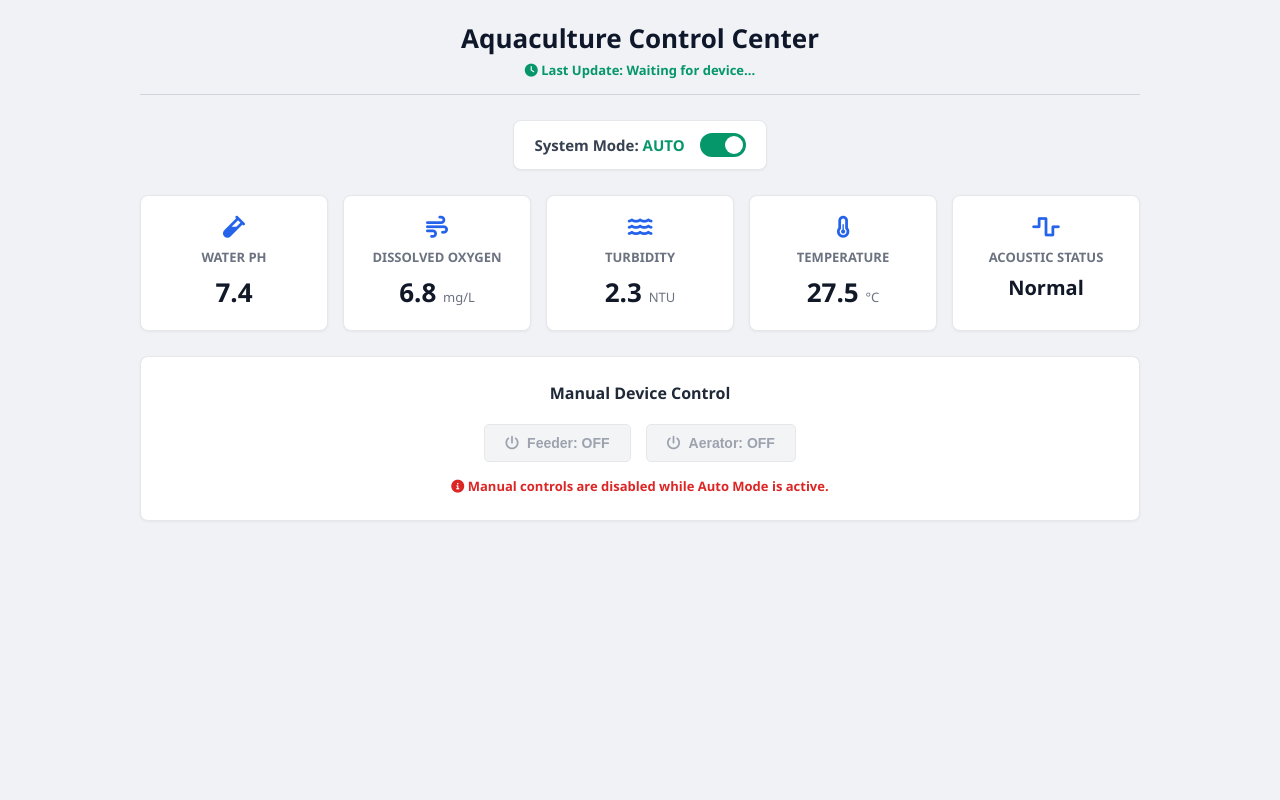
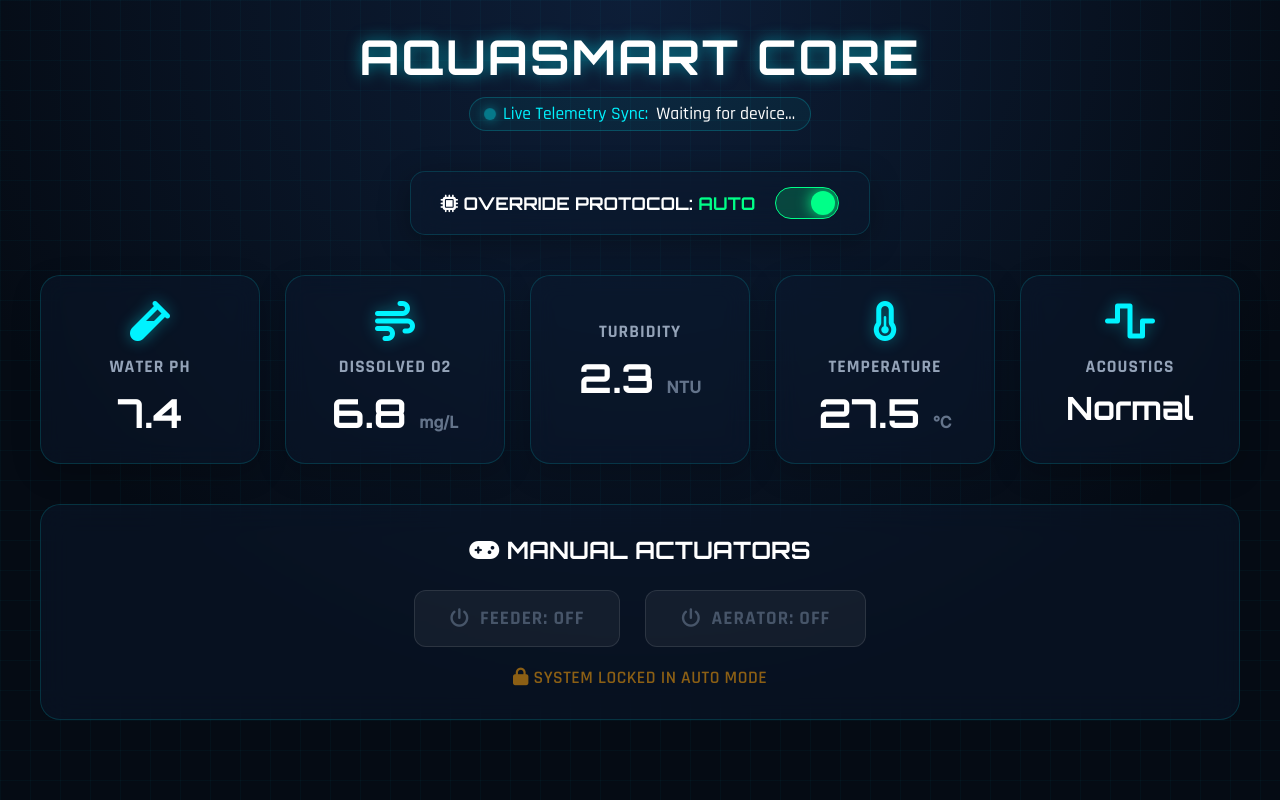
Before and after one commit to boaz22914149-sys/Aqua-Smart-System, a Flask app: page / in a window 1280 px wide. Run offline with Flask 3, Linux system fonts and the light colour scheme.

Commit message:
Update index.html

```diff
--- a/templates/index.html
+++ b/templates/index.html
@@ -3,117 +3,225 @@
 <head>
     <meta charset="UTF-8">
     <meta name="viewport" content="width=device-width, initial-scale=1.0">
-    <title>Aquaculture Admin Panel</title>
-    <link href="https://cdnjs.cloudflare.com/ajax/libs/font-awesome/6.0.0/css/all.min.css" rel="stylesheet">
+    <title>AquaSmart | Ultra Pro</title>
+    <link href="https://cdnjs.cloudflare.com/ajax/libs/font-awesome/6.4.0/css/all.min.css" rel="stylesheet">
+    <link href="https://fonts.googleapis.com/css2?family=Orbitron:wght@500;700&family=Rajdhani:wght@500;600;700&family=Inter:wght@400;500&display=swap" rel="stylesheet">
+
     <style>
+        :root {
+            --bg-deep: #050b14;
+            --glass-bg: rgba(13, 25, 48, 0.45);
+            --glass-border: rgba(0, 243, 255, 0.15);
+            --neon-cyan: #00f3ff;
+            --neon-green: #00ff88;
+            --neon-red: #ff003c;
+            --text-main: #e2e8f0;
+        }
+
+        * { margin: 0; padding: 0; box-sizing: border-box; }
+
         body {
-            font-family: 'Segoe UI', Tahoma, Geneva, Verdana, sans-serif;
-            background-color: #f0f2f5;
-            color: #333;
-            margin: 0;
-            padding: 20px;
+            font-family: 'Inter', sans-serif;
+            background: radial-gradient(circle at 50% 0%, #0d1e38 0%, var(--bg-deep) 70%);
+            color: var(--text-main);
+            min-height: 100vh;
+            padding: 2vw;
+            overflow-x: hidden;
         }
-        .container { max-width: 1000px; margin: 0 auto; }
 
-        .header { text-align: center; margin-bottom: 25px; padding-bottom: 15px; border-bottom: 1px solid #d1d5db; }
-        .header h1 { color: #0f172a; margin: 0; font-size: 26px; }
-        .last-sync { font-size: 13px; color: #059669; margin-top: 5px; font-weight: bold; }
+        /* Animated Background Particles Grid */
+        body::before {
+            content: ''; position: fixed; top: 0; left: 0; width: 100%; height: 100%;
+            background-image:
+                linear-gradient(rgba(0, 243, 255, 0.03) 1px, transparent 1px),
+                linear-gradient(90deg, rgba(0, 243, 255, 0.03) 1px, transparent 1px);
+            background-size: 30px 30px; z-index: -1;
+        }
 
-        .system-mode {
-            background: #ffffff; padding: 12px 20px; border-radius: 8px; width: max-content;
-            margin: 0 auto 25px auto; border: 1px solid #e5e7eb; box-shadow: 0 1px 2px rgba(0,0,0,0.05);
-            display: flex; align-items: center; gap: 15px;
+        .container { max-width: 1200px; margin: 0 auto; }
+
+        /* Glowing Header */
+        .header {
+            text-align: center; margin-bottom: 40px; position: relative;
         }
-        .system-mode h3 { margin: 0; font-size: 15px; color: #374151; }
+        .header h1 {
+            font-family: 'Orbitron', sans-serif; font-size: clamp(1.8rem, 4vw, 3rem);
+            color: #fff; text-transform: uppercase; letter-spacing: 2px;
+            text-shadow: 0 0 15px rgba(0, 243, 255, 0.5); margin-bottom: 10px;
+        }
+        .live-status {
+            display: inline-flex; align-items: center; gap: 8px;
+            font-family: 'Rajdhani', sans-serif; font-size: 1.1rem; color: var(--neon-cyan);
+            background: rgba(0, 243, 255, 0.05); padding: 5px 15px; border-radius: 20px;
+            border: 1px solid rgba(0, 243, 255, 0.2);
+        }
+        .pulse-dot {
+            width: 10px; height: 10px; background: var(--neon-cyan);
+            border-radius: 50%; box-shadow: 0 0 10px var(--neon-cyan);
+            animation: pulse 1.5s infinite;
+        }
 
-        .switch { position: relative; display: inline-block; width: 46px; height: 24px; }
-        .switch input { opacity: 0; width: 0; height: 0; }
-        .slider { position: absolute; cursor: pointer; top: 0; left: 0; right: 0; bottom: 0; background-color: #cbd5e1; transition: .3s; border-radius: 34px; }
-        .slider:before { position: absolute; content: ""; height: 18px; width: 18px; left: 3px; bottom: 3px; background-color: white; transition: .3s; border-radius: 50%; }
-        input:checked + .slider { background-color: #059669; }
-        input:checked + .slider:before { transform: translateX(22px); }
+        @keyframes pulse { 0% { opacity: 1; transform: scale(1); } 50% { opacity: 0.4; transform: scale(1.2); } 100% { opacity: 1; transform: scale(1); } }
 
-        .grid { display: grid; grid-template-columns: repeat(auto-fit, minmax(170px, 1fr)); gap: 15px; margin-bottom: 25px; }
-        .card {
-            background: #ffffff; padding: 20px; border-radius: 8px; border: 1px solid #e5e7eb;
-            text-align: center; box-shadow: 0 1px 3px rgba(0,0,0,0.05);
+        /* Auto Mode Switch - Ultra UI */
+        .mode-container {
+            display: flex; justify-content: center; margin-bottom: 40px;
         }
-        .card i { font-size: 22px; color: #2563eb; margin-bottom: 10px; }
-        .card h4 { margin: 0 0 8px 0; font-size: 13px; color: #6b7280; text-transform: uppercase; }
-        .card .value { font-size: 26px; font-weight: bold; color: #111827; }
-        .card .unit { font-size: 13px; color: #6b7280; font-weight: normal; }
+        .glass-panel {
+            background: var(--glass-bg); backdrop-filter: blur(16px); -webkit-backdrop-filter: blur(16px);
+            border: 1px solid var(--glass-border); border-radius: 15px;
+            padding: 15px 30px; display: flex; align-items: center; gap: 20px;
+            box-shadow: 0 8px 32px rgba(0, 0, 0, 0.3);
+        }
+        .glass-panel h3 { font-family: 'Orbitron', sans-serif; font-size: 1.1rem; color: #fff; }
 
-        .controls-wrapper { background: #ffffff; padding: 25px; border-radius: 8px; border: 1px solid #e5e7eb; text-align: center; box-shadow: 0 1px 3px rgba(0,0,0,0.05); }
-        .controls-wrapper h3 { margin-top: 0; color: #1f2937; font-size: 16px; margin-bottom: 20px; }
-        .control-btns { display: flex; justify-content: center; gap: 15px; flex-wrap: wrap; }
+        .cyber-switch { position: relative; display: inline-block; width: 64px; height: 32px; }
+        .cyber-switch input { opacity: 0; width: 0; height: 0; }
+        .cyber-slider {
+            position: absolute; cursor: pointer; top: 0; left: 0; right: 0; bottom: 0;
+            background-color: rgba(255,255,255,0.1); border: 1px solid var(--glass-border);
+            transition: .4s; border-radius: 32px; overflow: hidden;
+        }
+        .cyber-slider:before {
+            position: absolute; content: ""; height: 24px; width: 24px; left: 3px; bottom: 3px;
+            background-color: var(--text-main); transition: .4s; border-radius: 50%;
+            box-shadow: 0 0 10px rgba(255,255,255,0.5);
+        }
+        input:checked + .cyber-slider { background-color: rgba(0, 255, 136, 0.2); border-color: var(--neon-green); }
+        input:checked + .cyber-slider:before {
+            transform: translateX(32px); background-color: var(--neon-green);
+            box-shadow: 0 0 15px var(--neon-green);
+        }
 
-        .btn {
-            padding: 10px 20px; font-size: 14px; border: none; border-radius: 5px; cursor: pointer; font-weight: 600; color: white;
-            display: flex; align-items: center; gap: 8px; transition: 0.2s;
+        /* Grid Layout */
+        .grid {
+            display: grid; grid-template-columns: repeat(auto-fit, minmax(220px, 1fr)); gap: 25px; margin-bottom: 40px;
         }
-        .btn-off { background-color: #ef4444; }
-        .btn-on { background-color: #10b981; }
-        .btn:disabled { background-color: #f3f4f6; color: #9ca3af; border: 1px solid #e5e7eb; cursor: not-allowed; }
 
-        .overlay-msg { display: none; color: #dc2626; font-size: 13px; margin-top: 15px; font-weight: 600; }
+        /* Glassmorphism Cards */
+        .sensor-card {
+            background: var(--glass-bg); backdrop-filter: blur(12px); -webkit-backdrop-filter: blur(12px);
+            border: 1px solid var(--glass-border); border-radius: 20px;
+            padding: 25px 20px; text-align: center; position: relative; overflow: hidden;
+            transition: all 0.4s cubic-bezier(0.175, 0.885, 0.32, 1.275);
+            box-shadow: 0 10px 30px rgba(0,0,0,0.2);
+        }
+        .sensor-card::before {
+            content: ''; position: absolute; top: -50%; left: -50%; width: 200%; height: 200%;
+            background: radial-gradient(circle, rgba(0,243,255,0.1) 0%, transparent 60%);
+            opacity: 0; transition: opacity 0.4s ease; z-index: 0; pointer-events: none;
+        }
+        .sensor-card:hover { transform: translateY(-10px); border-color: var(--neon-cyan); box-shadow: 0 15px 40px rgba(0, 243, 255, 0.15); }
+        .sensor-card:hover::before { opacity: 1; }
+
+        .sensor-card i { font-size: 2.5rem; color: var(--neon-cyan); margin-bottom: 15px; position: relative; z-index: 1; text-shadow: 0 0 15px rgba(0,243,255,0.4); }
+        .sensor-card h4 { font-family: 'Rajdhani', sans-serif; font-size: 1.1rem; color: #94a3b8; text-transform: uppercase; letter-spacing: 1px; margin-bottom: 10px; position: relative; z-index: 1; }
+        .sensor-card .value { font-family: 'Orbitron', sans-serif; font-size: 2.5rem; font-weight: 700; color: #fff; position: relative; z-index: 1; }
+        .sensor-card .unit { font-size: 1rem; color: #64748b; font-family: 'Inter', sans-serif; }
+
+        /* Actuators Control */
+        .controls-wrapper {
+            background: var(--glass-bg); backdrop-filter: blur(16px);
+            border: 1px solid var(--glass-border); border-radius: 20px; padding: 30px; text-align: center;
+        }
+        .controls-wrapper h3 { font-family: 'Orbitron', sans-serif; color: #fff; margin-bottom: 25px; font-size: 1.5rem; }
+        .control-btns { display: flex; justify-content: center; gap: 25px; flex-wrap: wrap; }
+
+        .cyber-btn {
+            position: relative; padding: 15px 35px; font-family: 'Rajdhani', sans-serif; font-size: 1.2rem;
+            font-weight: 700; letter-spacing: 1px; border-radius: 12px; cursor: pointer;
+            display: flex; align-items: center; gap: 10px; transition: all 0.3s;
+            overflow: hidden; z-index: 1; text-transform: uppercase;
+        }
+
+        .btn-off {
+            background: rgba(255, 0, 60, 0.1); border: 1px solid var(--neon-red); color: var(--neon-red);
+            box-shadow: 0 0 15px rgba(255,0,60,0.1);
+        }
+        .btn-off:hover:not(:disabled) { background: rgba(255, 0, 60, 0.2); box-shadow: 0 0 25px rgba(255,0,60,0.3); }
+
+        .btn-on {
+            background: rgba(0, 255, 136, 0.1); border: 1px solid var(--neon-green); color: var(--neon-green);
+            box-shadow: 0 0 15px rgba(0,255,136,0.1);
+        }
+        .btn-on:hover:not(:disabled) { background: rgba(0, 255, 136, 0.2); box-shadow: 0 0 25px rgba(0,255,136,0.3); }
+
+        .cyber-btn:disabled {
+            background: rgba(255,255,255,0.05); border: 1px solid rgba(255,255,255,0.1);
+            color: #475569; cursor: not-allowed; box-shadow: none;
+        }
+
+        .overlay-msg {
+            color: #f59e0b; font-family: 'Rajdhani', sans-serif; font-size: 1.1rem;
+            margin-top: 20px; font-weight: 600; letter-spacing: 0.5px;
+            animation: pulseText 2s infinite; display: none;
+        }
+        @keyframes pulseText { 0%, 100% { opacity: 1; } 50% { opacity: 0.5; } }
     </style>
 </head>
 <body>
-
     <div class="container">
+        <!-- Header -->
         <div class="header">
-            <h1>Aquaculture Control Center</h1>
-            <div class="last-sync"><i class="fa-solid fa-clock"></i> Last Update: <span id="sync-time">--:--:--</span></div>
+            <h1>AquaSmart Core</h1>
+            <div class="live-status">
+                <div class="pulse-dot"></div> Live Telemetry Sync: <span id="sync-time" style="color:#fff;">--:--:--</span>
+            </div>
         </div>
 
-        <div class="system-mode">
-            <h3>System Mode: <span id="mode-text" style="color: #2563eb; font-weight:bold;">AUTO</span></h3>
-            <label class="switch">
-                <input type="checkbox" id="auto-mode-toggle" onchange="toggleAutoMode()">
-                <span class="slider"></span>
-            </label>
+        <!-- Auto Mode Switch -->
+        <div class="mode-container">
+            <div class="glass-panel">
+                <h3><i class="fa-solid fa-microchip"></i> OVERRIDE PROTOCOL: <span id="mode-text" style="color: var(--neon-cyan);">AUTO</span></h3>
+                <label class="cyber-switch">
+                    <input type="checkbox" id="auto-mode-toggle" onchange="toggleAutoMode()">
+                    <span class="cyber-slider"></span>
+                </label>
+            </div>
         </div>
 
+        <!-- Sensor Grid -->
         <div class="grid">
-            <div class="card">
+            <div class="sensor-card">
                 <i class="fa-solid fa-vial"></i>
                 <h4>Water pH</h4>
                 <div class="value" id="val-ph">--</div>
             </div>
-            <div class="card">
+            <div class="sensor-card">
                 <i class="fa-solid fa-wind"></i>
-                <h4>Dissolved Oxygen</h4>
+                <h4>Dissolved O2</h4>
                 <div class="value" id="val-do">-- <span class="unit">mg/L</span></div>
             </div>
-            <div class="card">
-                <i class="fa-solid fa-water"></i>
+            <div class="sensor-card">
+                <i class="fa-solid fa-water-arrow-down"></i>
                 <h4>Turbidity</h4>
                 <div class="value" id="val-turb">-- <span class="unit">NTU</span></div>
             </div>
-            <div class="card">
+            <div class="sensor-card">
                 <i class="fa-solid fa-temperature-half"></i>
                 <h4>Temperature</h4>
                 <div class="value" id="val-temp">-- <span class="unit">°C</span></div>
             </div>
-            <div class="card">
+            <div class="sensor-card">
                 <i class="fa-solid fa-wave-square"></i>
-                <h4>Acoustic Status</h4>
-                <div class="value" id="val-sound" style="font-size: 20px; margin-top: 6px;">--</div>
+                <h4>Acoustics</h4>
+                <div class="value" id="val-sound" style="font-size: 2rem; margin-top: 5px;">--</div>
             </div>
         </div>
 
+        <!-- Actuators Control -->
         <div class="controls-wrapper">
-            <h3>Manual Device Control</h3>
+            <h3><i class="fa-solid fa-gamepad"></i> MANUAL ACTUATORS</h3>
             <div class="control-btns">
-                <button id="feeder-btn" class="btn btn-off" onclick="toggleDevice('feeder')">
-                    <i class="fa-solid fa-power-off"></i> Feeder Motor
+                <button id="feeder-btn" class="cyber-btn btn-off" onclick="toggleDevice('feeder')">
+                    <i class="fa-solid fa-power-off"></i> Feeder: OFF
                 </button>
-                <button id="aerator-btn" class="btn btn-off" onclick="toggleDevice('aerator')">
-                    <i class="fa-solid fa-power-off"></i> Aerator Fan
+                <button id="aerator-btn" class="cyber-btn btn-off" onclick="toggleDevice('aerator')">
+                    <i class="fa-solid fa-power-off"></i> Aerator: OFF
                 </button>
             </div>
             <div id="auto-warning" class="overlay-msg">
-                <i class="fa-solid fa-circle-info"></i> Manual controls are disabled while Auto Mode is active.
+                <i class="fa-solid fa-lock"></i> SYSTEM LOCKED IN AUTO MODE
             </div>
         </div>
     </div>
@@ -144,43 +252,36 @@
                 aeratorState = data.aerator_active;
 
                 updateUI();
-            } catch (err) {
-                console.error("Fetch error:", err);
-            }
+            } catch (err) {}
         }
 
         function updateUI() {
             document.getElementById('mode-text').innerText = autoMode ? "AUTO" : "MANUAL";
-            document.getElementById('mode-text').style.color = autoMode ? "#059669" : "#ea580c";
+            document.getElementById('mode-text').style.color = autoMode ? "var(--neon-green)" : "#f59e0b";
 
             const fBtn = document.getElementById('feeder-btn');
             const aBtn = document.getElementById('aerator-btn');
             const warning = document.getElementById('auto-warning');
 
             fBtn.innerHTML = `<i class="fa-solid fa-power-off"></i> Feeder: ${feederState ? "ON" : "OFF"}`;
-            fBtn.className = "btn " + (feederState ? "btn-on" : "btn-off");
+            fBtn.className = "cyber-btn " + (feederState ? "btn-on" : "btn-off");
 
             aBtn.innerHTML = `<i class="fa-solid fa-power-off"></i> Aerator: ${aeratorState ? "ON" : "OFF"}`;
-            aBtn.className = "btn " + (aeratorState ? "btn-on" : "btn-off");
+            aBtn.className = "cyber-btn " + (aeratorState ? "btn-on" : "btn-off");
 
             if (autoMode) {
-                fBtn.disabled = true;
-                aBtn.disabled = true;
+                fBtn.disabled = true; aBtn.disabled = true;
                 warning.style.display = "block";
             } else {
-                fBtn.disabled = false;
-                aBtn.disabled = false;
+                fBtn.disabled = false; aBtn.disabled = false;
                 warning.style.display = "none";
             }
         }
 
         async function toggleAutoMode() {
-            const toggleBtn = document.getElementById('auto-mode-toggle');
-            autoMode = toggleBtn.checked;
-
+            autoMode = document.getElementById('auto-mode-toggle').checked;
             await fetch('/api/control', {
-                method: 'POST',
-                headers: { 'Content-Type': 'application/json' },
+                method: 'POST', headers: { 'Content-Type': 'application/json' },
                 body: JSON.stringify({ action: "auto_mode", state: autoMode })
             });
             updateUI();
@@ -188,18 +289,16 @@
 
         async function toggleDevice(device) {
             if (autoMode) return;
-
             let newState = device === 'feeder' ? !feederState : !aeratorState;
             await fetch('/api/control', {
-                method: 'POST',
-                headers: { 'Content-Type': 'application/json' },
+                method: 'POST', headers: { 'Content-Type': 'application/json' },
                 body: JSON.stringify({ action: device, state: newState })
             });
             fetchSensorData();
         }
 
         document.getElementById('auto-mode-toggle').checked = autoMode;
-        setInterval(fetchSensorData, 1500);
+        setInterval(fetchSensorData, 1000);
         fetchSensorData();
     </script>
 </body>
```
